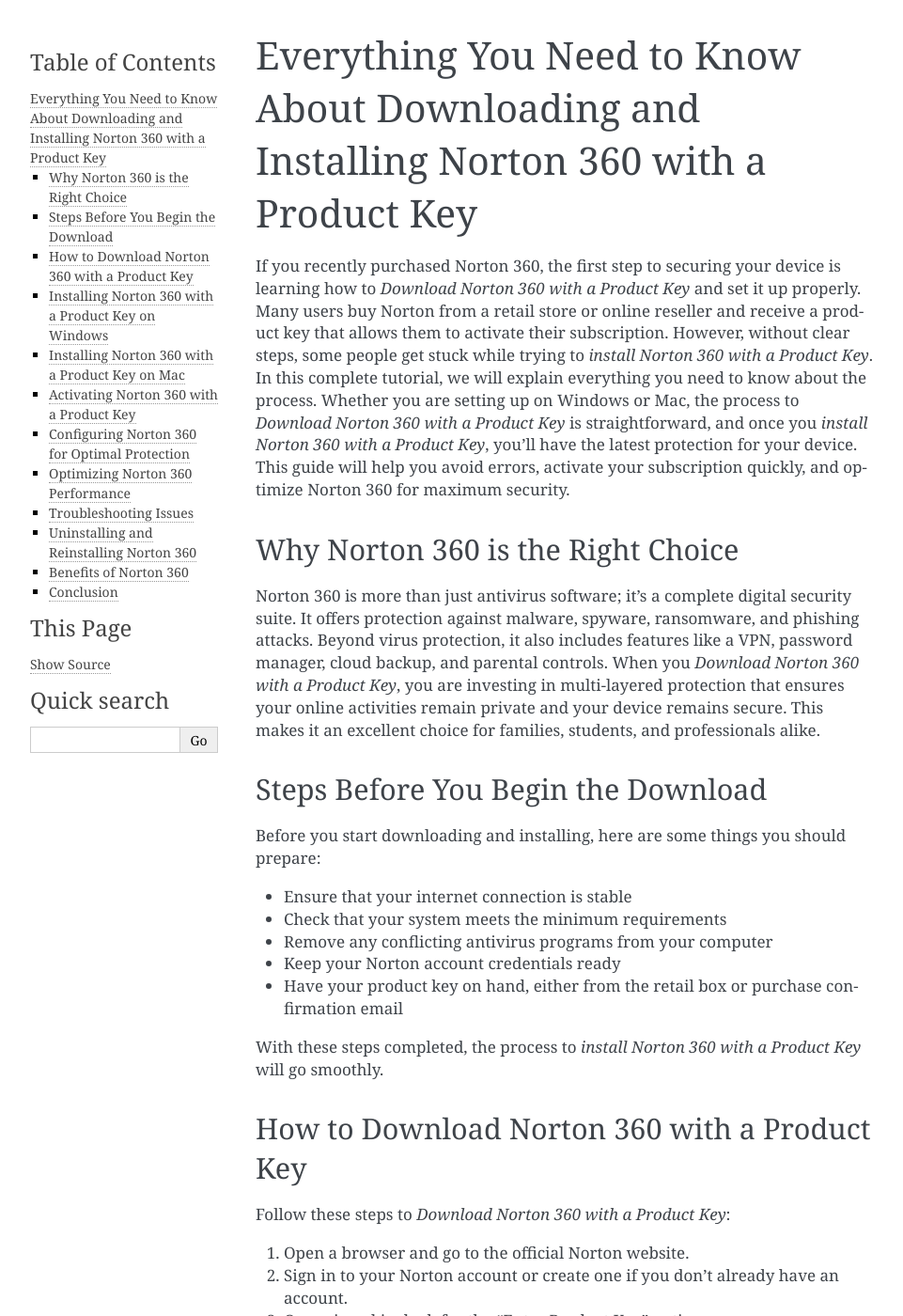
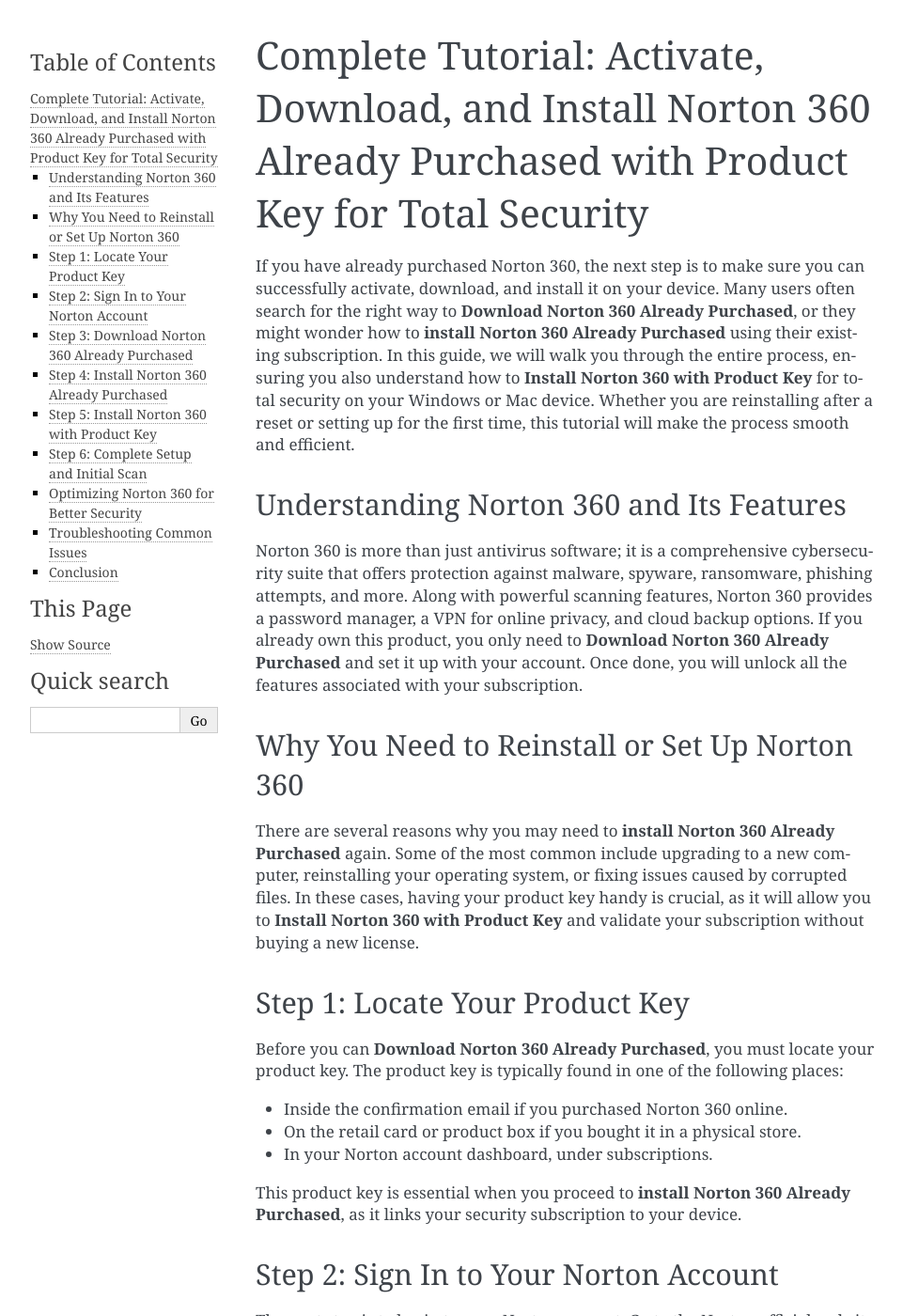
Before and after one commit to moeaberanek/nortonapps, a Sphinx documentation site: the page built from docs/index.rst, in a window 1280 px wide and 1400 px high. Shown: the whole window at 94% size, without its empty margins (148-1109 px from the left). Built offline with Sphinx 7.4.7, drawn with Linux system fonts in a browser that asks for light colours; some of the changed text lies outside the part shown.

Commit message:
Update index.rst

```diff
--- a/docs/index.rst
+++ b/docs/index.rst
@@ -1,137 +1,82 @@
-Everything You Need to Know About Downloading and Installing Norton 360 with a Product Key
-==========================================================================================
+Complete Tutorial: Activate, Download, and Install Norton 360 Already Purchased with Product Key for Total Security
+==============================================================================================================
 
-If you recently purchased Norton 360, the first step to securing your device is learning how to *Download Norton 360 with a Product Key* and set it up properly. Many users buy Norton from a retail store or online reseller and receive a product key that allows them to activate their subscription. However, without clear steps, some people get stuck while trying to *install Norton 360 with a Product Key*. In this complete tutorial, we will explain everything you need to know about the process. Whether you are setting up on Windows or Mac, the process to *Download Norton 360 with a Product Key* is straightforward, and once you *install Norton 360 with a Product Key*, you’ll have the latest protection for your device. This guide will help you avoid errors, activate your subscription quickly, and optimize Norton 360 for maximum security.
+If you have already purchased Norton 360, the next step is to make sure you can successfully activate, download, and install it on your device. Many users often search for the right way to **Download Norton 360 Already Purchased**, or they might wonder how to **install Norton 360 Already Purchased** using their existing subscription. In this guide, we will walk you through the entire process, ensuring you also understand how to **Install Norton 360 with Product Key** for total security on your Windows or Mac device. Whether you are reinstalling after a reset or setting up for the first time, this tutorial will make the process smooth and efficient.
 
-Why Norton 360 is the Right Choice
-----------------------------------
+Understanding Norton 360 and Its Features
+-----------------------------------------
 
-Norton 360 is more than just antivirus software; it’s a complete digital security suite. It offers protection against malware, spyware, ransomware, and phishing attacks. Beyond virus protection, it also includes features like a VPN, password manager, cloud backup, and parental controls. When you *Download Norton 360 with a Product Key*, you are investing in multi-layered protection that ensures your online activities remain private and your device remains secure. This makes it an excellent choice for families, students, and professionals alike.
+Norton 360 is more than just antivirus software; it is a comprehensive cybersecurity suite that offers protection against malware, spyware, ransomware, phishing attempts, and more. Along with powerful scanning features, Norton 360 provides a password manager, a VPN for online privacy, and cloud backup options. If you already own this product, you only need to **Download Norton 360 Already Purchased** and set it up with your account. Once done, you will unlock all the features associated with your subscription.
 
-Steps Before You Begin the Download
------------------------------------
+Why You Need to Reinstall or Set Up Norton 360
+----------------------------------------------
 
-Before you start downloading and installing, here are some things you should prepare:
+There are several reasons why you may need to **install Norton 360 Already Purchased** again. Some of the most common include upgrading to a new computer, reinstalling your operating system, or fixing issues caused by corrupted files. In these cases, having your product key handy is crucial, as it will allow you to **Install Norton 360 with Product Key** and validate your subscription without buying a new license.
 
-- Ensure that your internet connection is stable
-- Check that your system meets the minimum requirements
-- Remove any conflicting antivirus programs from your computer
-- Keep your Norton account credentials ready
-- Have your product key on hand, either from the retail box or purchase confirmation email
+Step 1: Locate Your Product Key
+-------------------------------
 
-With these steps completed, the process to *install Norton 360 with a Product Key* will go smoothly.
+Before you can **Download Norton 360 Already Purchased**, you must locate your product key. The product key is typically found in one of the following places:
 
-How to Download Norton 360 with a Product Key
+- Inside the confirmation email if you purchased Norton 360 online.
+- On the retail card or product box if you bought it in a physical store.
+- In your Norton account dashboard, under subscriptions.
+
+This product key is essential when you proceed to **install Norton 360 Already Purchased**, as it links your security subscription to your device.
+
+Step 2: Sign In to Your Norton Account
+--------------------------------------
+
+The next step is to log in to your Norton account. Go to the Norton official website and click on "Sign In." Use the same credentials you used when you purchased your subscription. Once logged in, navigate to the "My Subscriptions" section, where you can find the download link for Norton 360. From here, you can click on the link to **Download Norton 360 Already Purchased** directly to your system.
+
+Step 3: Download Norton 360 Already Purchased
 ---------------------------------------------
 
-Follow these steps to *Download Norton 360 with a Product Key*:
+Clicking the download link will initiate the installer file download for Norton 360. Ensure you download the correct version compatible with your device, whether Windows or Mac. Once the file is downloaded, it is ready to run. Many users often get confused at this point, but remember: when you **Download Norton 360 Already Purchased**, you don’t need to buy a new license—it simply reuses your active subscription.
 
-1. Open a browser and go to the official Norton website.
-2. Sign in to your Norton account or create one if you don’t already have an account.
-3. Once signed in, look for the “Enter Product Key” option.
-4. Enter the 25-character product key found inside your retail package or purchase confirmation.
-5. Click “Submit.”
-6. After verification, you will see the option to *Download Norton 360 with a Product Key*.
-7. Save the installer file to your computer.
+Step 4: Install Norton 360 Already Purchased
+--------------------------------------------
 
-By downloading from the official site, you can be sure that the installation file is safe and up to date.
+Now it’s time to **install Norton 360 Already Purchased**. Follow these steps:
 
-Installing Norton 360 with a Product Key on Windows
----------------------------------------------------
+1. Double-click on the downloaded installer file.
+2. Allow the program to make changes to your device when prompted.
+3. Follow the on-screen instructions to begin the installation process.
+4. Enter your Norton account credentials when required.
 
-Here’s how to *install Norton 360 with a Product Key* on a Windows device:
+This ensures that the software activates with your existing subscription.
 
-1. Locate the installer file in your Downloads folder.
-2. Double-click the file to start the installation process.
-3. Accept the license agreement and allow the installer to make changes to your system.
-4. Sign in to your Norton account when prompted.
-5. Enter your product key again if required.
-6. Follow the on-screen instructions until installation is complete.
+Step 5: Install Norton 360 with Product Key
+-------------------------------------------
 
-Once done, Norton 360 will automatically update and begin protecting your computer in real time.
+Once the installation is underway, you will be asked to provide your product key. This is where you enter the key you retrieved earlier. When you **Install Norton 360 with Product Key**, the software verifies your subscription and unlocks the premium features of Norton 360. Make sure to enter the key carefully to avoid errors.
 
-Installing Norton 360 with a Product Key on Mac
------------------------------------------------
+Step 6: Complete Setup and Initial Scan
+---------------------------------------
 
-The process for Mac users is similar but with slight differences:
+After entering your product key, Norton 360 will finalize its installation. You should now see the Norton dashboard appear on your screen. At this point, it is highly recommended to run an initial scan to ensure your system is protected.
 
-1. Open the downloaded installer package.
-2. Drag the Norton 360 icon to the Applications folder.
-3. Accept the permissions required for full protection.
-4. Sign in to your Norton account.
-5. Enter your product key if needed to complete activation.
-6. Finish the setup process and allow Norton to run its first update.
+Optimizing Norton 360 for Better Security
+-----------------------------------------
 
-Your Mac will then be fully protected with Norton 360’s advanced security features.
+Once you successfully **Download Norton 360 Already Purchased** and complete the installation process, you can customize the settings to fit your needs. Some optimization steps include:
 
-Activating Norton 360 with a Product Key
-----------------------------------------
+- Enabling automatic updates to stay protected against new threats.
+- Configuring cloud backup for your important files.
+- Setting up parental controls if you have children using the device.
+- Activating the secure VPN for safer browsing.
 
-Activation is the most important step once you *Download Norton 360 with a Product Key*. Without activation, the product cannot provide real-time protection. Here’s how to activate:
+Troubleshooting Common Issues
+-----------------------------
 
-1. Open Norton 360 after installation.
-2. Look for the “Activate Now” button.
-3. Enter your product key and click “Activate.”
-4. Wait for the confirmation message.
+Sometimes, users may face issues during the installation process. For example, the installer might fail to run, or the product key might not be accepted. If you encounter problems while trying to **install Norton 360 Already Purchased**, consider the following troubleshooting tips:
 
-Once activated, your Norton 360 subscription will be linked to your Norton account, allowing you to manage it across multiple devices.
-
-Configuring Norton 360 for Optimal Protection
----------------------------------------------
-
-Simply installing the software is not enough. To make the most of Norton 360, you should configure it correctly:
-
-- Enable automatic updates for the latest virus definitions
-- Set up Smart Firewall to protect against unauthorized access
-- Turn on VPN for safe browsing
-- Enable cloud backup for important files
-- Configure parental controls if setting up for children
-
-Optimizing Norton 360 Performance
----------------------------------
-
-To ensure Norton 360 runs smoothly without slowing down your device, follow these optimization tips:
-
-- Schedule regular scans during times when you are not using the computer
-- Use performance monitoring to detect apps consuming too many resources
-- Clear temporary files and cache using Norton’s cleanup tools
-- Run a full system scan weekly for added protection
-
-Troubleshooting Issues
-----------------------
-
-While trying to *install Norton 360 with a Product Key*, you might encounter some issues. Here are quick solutions:
-
-- **Download errors**: Check your internet connection and browser.
-- **Installer won’t run**: Disable other antivirus programs and try again.
-- **Invalid product key**: Verify the key and ensure it matches the purchase.
-- **Activation problems**: Make sure you’re signed in to the correct Norton account.
-
-Uninstalling and Reinstalling Norton 360
-----------------------------------------
-
-If your installation becomes corrupted or unresponsive, you may need to reinstall:
-
-1. Uninstall Norton 360 via Control Panel (Windows) or Applications (Mac).
-2. Restart your device.
-3. Go back to the Norton website.
-4. Sign in to your account and *Download Norton 360 with a Product Key* again.
-5. Reinstall and activate with your product key.
-
-This process usually resolves any persistent technical issues.
-
-Benefits of Norton 360
-----------------------
-
-By choosing to *install Norton 360 with a Product Key*, you unlock access to powerful features:
-
-- Protection against malware, viruses, and ransomware
-- Safe VPN for browsing anonymously
-- Password manager for secure logins
-- Cloud backup to protect files from data loss
-- Identity theft protection features
+- Restart your computer and try running the installer again.
+- Ensure you have a stable internet connection.
+- Double-check that you are using the correct product key.
+- Temporarily disable other antivirus software that might conflict.
 
 Conclusion
 ----------
 
-Now you know exactly how to *Download Norton 360 with a Product Key* and *install Norton 360 with a Product Key*. From preparation to installation, activation, and optimization, this guide has covered everything you need to get started. Norton 360 is a complete security suite that ensures your devices and personal data are protected against the latest threats. By following the instructions in this guide, you can enjoy peace of mind knowing that your computer, files, and online activities are secure with Norton 360.
+By following this tutorial, you now know how to **Download Norton 360 Already Purchased**, **install Norton 360 Already Purchased**, and successfully **Install Norton 360 with Product Key**. These steps ensure your device is fully protected with total security features that Norton 360 offers. With this process completed, you can enjoy peace of mind knowing your data and devices are safeguarded from ever-evolving online threats.
```
